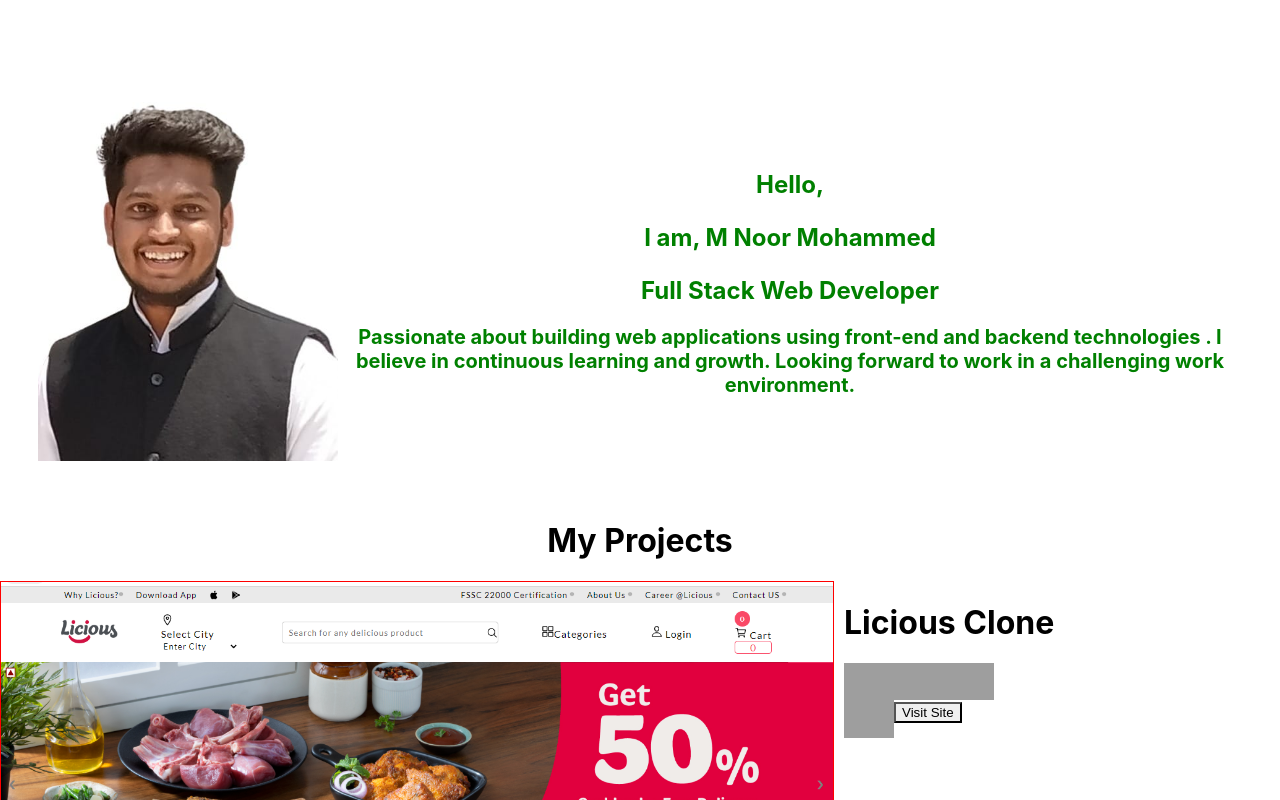
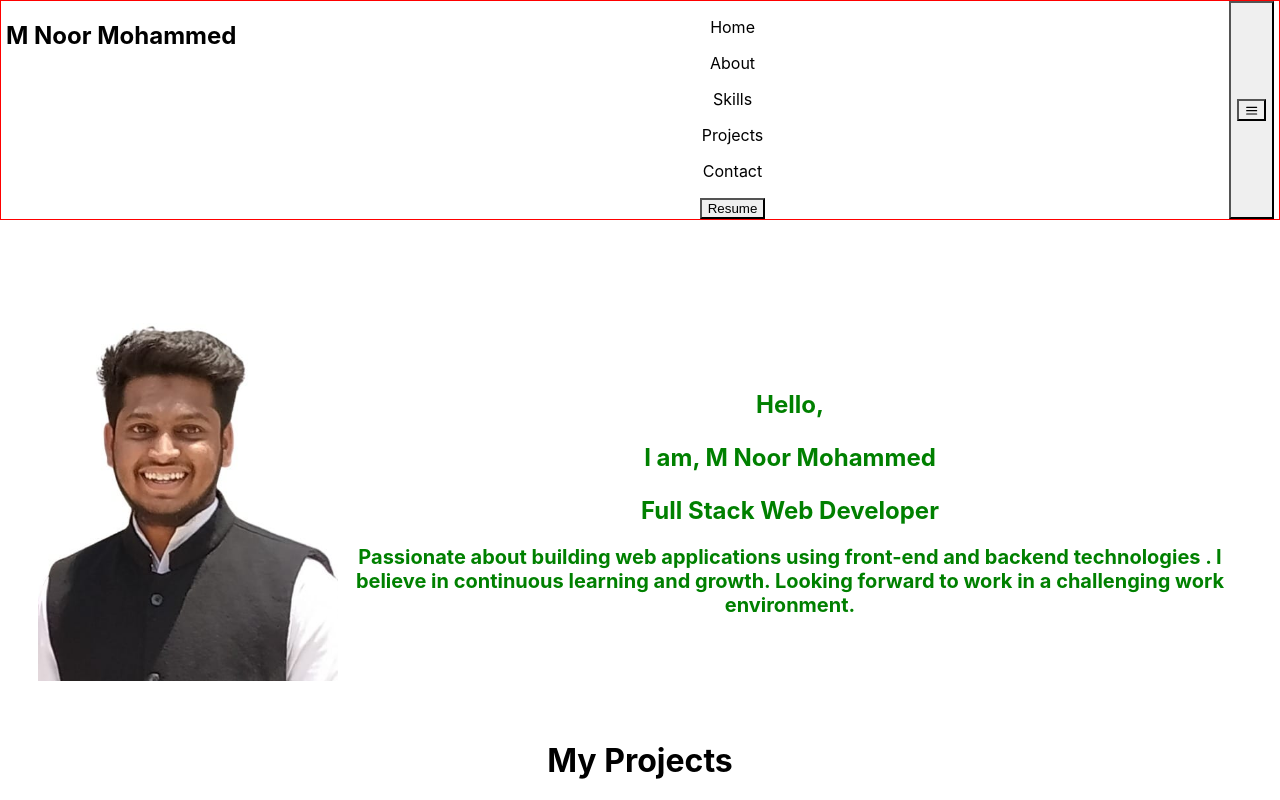
Before and after one commit to NoorMohammed17/NoorMohammed17.github.io, a React (Create React App) app: page / in a window 1280 px wide. Shown: the top 800 px of the page. Built offline with nearby package versions, Linux system fonts and the light colour scheme; grey boxes are pictures that could not be loaded.

Commit message:
navbar modified

```diff
--- a/src/components/AboutMe.jsx
+++ b/src/components/AboutMe.jsx
@@ -11,6 +11,7 @@ export function AboutMe() {
       padding={"3%"}
       id="about"
       className="about section"
+      direction={{ base:'column', md:'row' }}
     >
       <Image
         htmlWidth="300"
@@ -18,7 +19,6 @@ export function AboutMe() {
         borderRadius="full"
         id="pic"
         class="home-img"
-        // src="https://i.pinimg.com/originals/81/17/8b/81178b47a8598f0c81c4799f2cdd4057.gif"
         src={mypic}
         alt="myPhoto"
       />
@@ -35,11 +35,7 @@ export function AboutMe() {
           forward to work in a challenging work environment.
         </Text>
       </Heading>
-      {/* <Image
-          id="pic"
-          src="https://i.pinimg.com/originals/81/17/8b/81178b47a8598f0c81c4799f2cdd4057.gif"
-          alt="myPhoto"
-        /> */}
+
     </Center>
   );
 }
--- a/src/components/Main.jsx
+++ b/src/components/Main.jsx
@@ -1,5 +1,5 @@
 import React from 'react'
-//import Navbar from './Navbar'
+import Navbar from './Navbar'
 //import GithubCalender from './GithubCalender'
 import {AboutMe} from "./AboutMe";
 import Projects from "./Projects"
@@ -8,7 +8,7 @@ import Projects from "./Projects"
 const Main = () => {
   return (
     <div  id="home">
-        {/* <Navbar/> */}
+        <Navbar/>
         <AboutMe/>
         <Projects/>
 
--- a/src/components/Navbar.jsx
+++ b/src/components/Navbar.jsx
@@ -1,107 +1,59 @@
-import React  from 'react';
-import mypic from "./Pictures/proPic.jpeg"
+import React from "react";
+//import mypic from "./Pictures/proPic.jpeg";
 // import {AboutMe} from "./AboutMe";
 // import GithubCalender from './GithubCalender'
 import {
-  Box,
   Flex,
-  Avatar,
+  Text,
+  Heading,
   HStack,
-  Link,
-  IconButton,
   Button,
   Menu,
   MenuButton,
   MenuList,
   MenuItem,
-  MenuDivider,
   useDisclosure,
-  useColorModeValue,
-  Stack,
-} from '@chakra-ui/react';
-import { HamburgerIcon, CloseIcon } from '@chakra-ui/icons';
-
-
-const Links = ['Home', 'About Me', 'Skills', 'Projects','Contact', 'Resume'];
-
-const NavLink = ({children}) => (
-  <Link
-    px={2}
-    py={1}
-    rounded={'md'}
-    _hover={{
-      textDecoration: 'none',
-      bg: useColorModeValue('gray.200', 'gray.700'),
-    }}
-    href={'#'}>
-    {children}
-  </Link>
-);
+} from "@chakra-ui/react";
+import { HamburgerIcon, CloseIcon } from "@chakra-ui/icons";
 
 export default function Navbar() {
   const { isOpen, onOpen, onClose } = useDisclosure();
 
   return (
     <div id="nav-menu">
-      <Box bg={useColorModeValue('teal.100', 'teal.900')} px={4} position="sticky" top="0" left="0">
-        <Flex h={16} alignItems={'center'} justifyContent={'space-between'}>
-          <IconButton
-            size={'md'}
-            icon={isOpen ? <CloseIcon /> : <HamburgerIcon />}
-            aria-label={'Open Menu'}
-            display={{ md: 'none' }}
-            onClick={isOpen ? onClose : onOpen}
-          />
-          <HStack spacing={8} alignItems={'center'}>
-            {/* <Box>Portfolio</Box> */}
-            <HStack
-              as={'nav'}
-              spacing={4}
-              display={{ base: 'none', md: 'flex' }}>
-              {Links.map((link) => (
-                <NavLink key={link}>{link}</NavLink>
-              ))}
+      <Flex
+        border={"1px solid red"}
+        justifyContent={"space-between"}
+        px={5}
+        position="sticky"
+        top="0"
+        left="0"
+      >
+        <Heading>M Noor Mohammed</Heading>
+        <HStack display={{ base: "none", md: "flex" }}>
+          <Text className="nav-link home">Home</Text>
+          <Text className="nav-link about">About</Text>
+          <Text className="nav-link skills">Skills</Text>
+          <Text className="nav-link projects">Projects</Text>
+          <Text className="nav-link contact">Contact</Text>
+          <Button className="nav-link resume">Resume</Button>
         </HStack>
-          </HStack>
-          <Flex alignItems={'center'}>
+        <Button display={{ base: "block", md: "none" }}>
           <Menu>
-              <MenuButton
-                as={Button}
-                rounded={'full'}
-                variant={'link'}
-                cursor={'pointer'}
-                minW={0}>
-                <Avatar
-                  size={'sm'}
-                  src={mypic}
-                />
+            <MenuButton as={Button} onClick={onOpen}>
+              <HamburgerIcon />
             </MenuButton>
-              <MenuList >
-                <MenuItem>Contact Me</MenuItem>
-                <MenuDivider />
-                <MenuItem>Email:- noorshaik1798@gmail.com</MenuItem>
-                <MenuDivider />
-                <MenuItem textDecoration= {'none'}><Link href="https://www.linkedin.com/in/m-noor-mohammed-6130a4165/" style={{ textDecoration: 'none',color:'blue' }} isExternal>Linkedin</Link></MenuItem>
-
+            <MenuList>
+              <MenuItem>Home</MenuItem>
+              <MenuItem>About</MenuItem>
+              <MenuItem>Skills</MenuItem>
+              <MenuItem>Projects</MenuItem>
+              <MenuItem>Contact</MenuItem>
+              <MenuItem>Resume</MenuItem>
             </MenuList>
           </Menu>
+        </Button>
       </Flex>
-        </Flex>
-
-        {isOpen ? (
-          <Box pb={4} display={{ md: 'none' }}>
-            <Stack as={'nav'} spacing={4}>
-              {Links.map((link) => (
-                <NavLink key={link}>{link}</NavLink>
-              ))}
-            </Stack>
-          </Box>
-        ) : null}
-      </Box>
-
-      {/* <Box p={4}>Main Content Here</Box> */}
-      {/* <AboutMe/>
-      <GithubCalender/> */}
     </div>
   );
 }
```
Lines whose indentation alone changed are shown as unchanged.
